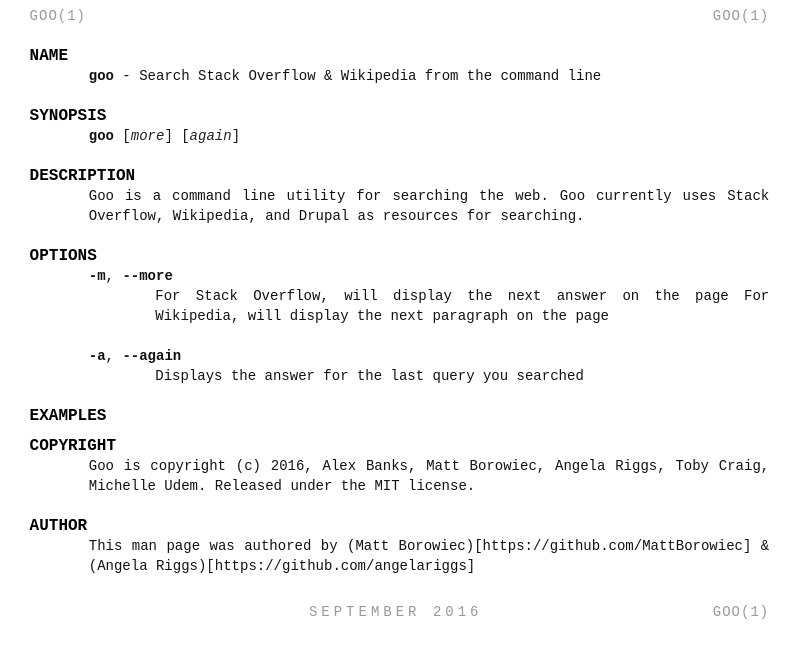
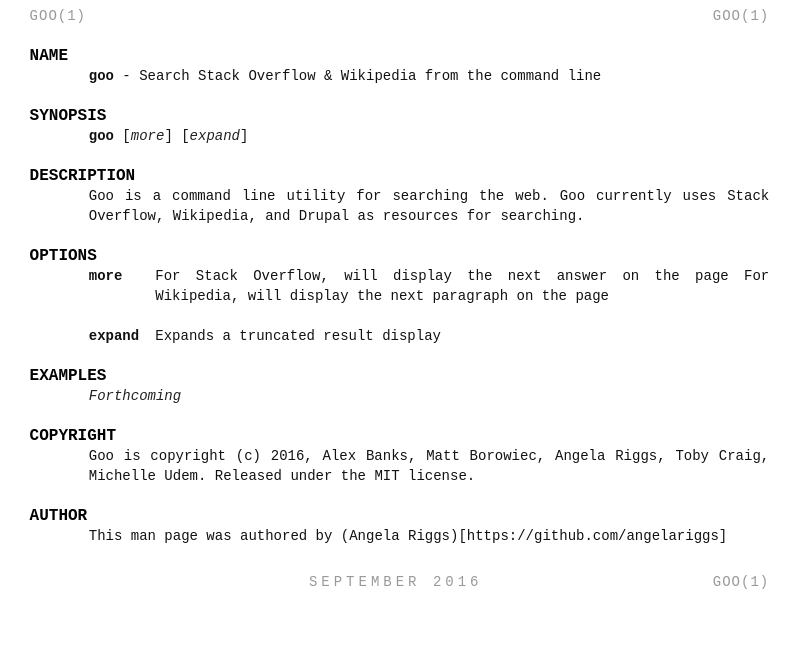
Before and after one commit to angelariggs/goo, a website: page manual/goo.1.html in a window 1280 px wide. Shown: the whole page, without its empty margins (0-803 px from the left). Drawn offline with Linux system fonts and the light colour scheme.

```diff
--- a/manual/goo.1.html
+++ b/manual/goo.1.html
@@ -75,7 +75,7 @@
 
 <h2 id="SYNOPSIS">SYNOPSIS</h2>
 
-<p><code>goo</code> [<var>more</var>] [<var>again</var>]</p>
+<p><code>goo</code> [<var>more</var>] [<var>expand</var>]</p>
 
 <h2 id="DESCRIPTION">DESCRIPTION</h2>
 
@@ -84,13 +84,15 @@
 <h2 id="OPTIONS">OPTIONS</h2>
 
 <dl>
-<dt><code>-m</code>, <code>--more</code></dt><dd><p>For Stack Overflow, will display the next answer on the page
+<dt class="flush"><code>more</code></dt><dd><p>For Stack Overflow, will display the next answer on the page
 For Wikipedia, will display the next paragraph on the page</p></dd>
-<dt><code>-a</code>, <code>--again</code></dt><dd><p>Displays the answer for the last query you searched</p></dd>
+<dt class="flush"><code>expand</code></dt><dd><p>Expands a truncated result display</p></dd>
 </dl>
 
 
 <h2 id="EXAMPLES">EXAMPLES</h2>
+
+<p><em>Forthcoming</em></p>
 
 <h2 id="COPYRIGHT">COPYRIGHT</h2>
 
@@ -98,7 +100,7 @@
 
 <h2 id="AUTHOR">AUTHOR</h2>
 
-<p>This man page was authored by (Matt Borowiec)[https://github.com/MattBorowiec] &amp; (Angela Riggs)[https://github.com/angelariggs]</p>
+<p>This man page was authored by (Angela Riggs)[https://github.com/angelariggs]</p>
 
 
   <ol class='man-decor man-foot man foot'>
--- a/package.json
+++ b/package.json
@@ -1,6 +1,6 @@
 {
   "name": "node-goo",
-  "man": "./goo.1",
+  "man": "./manual/goo.1",
   "version": "0.0.2",
   "description": "A command line google/question answering utility",
   "main": "app.js",
```
Also changed, not shown: 1 other file.
